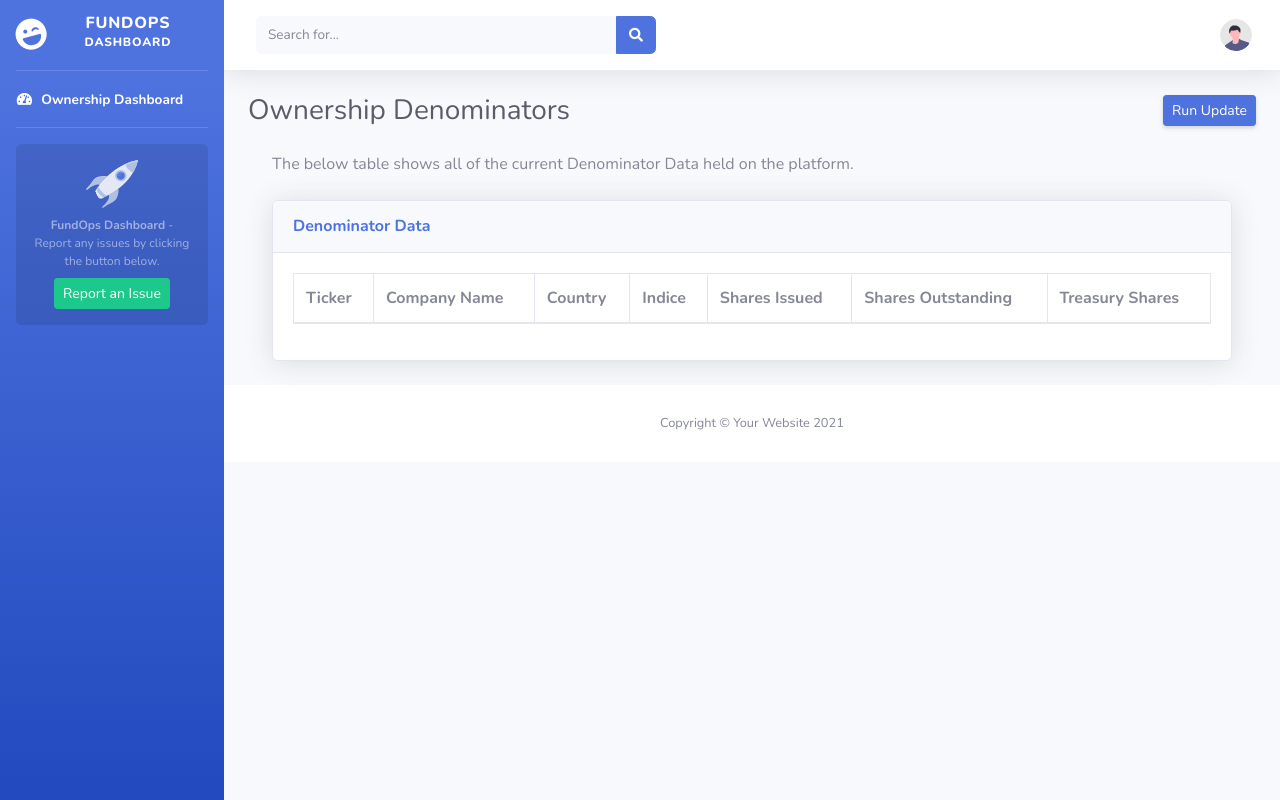
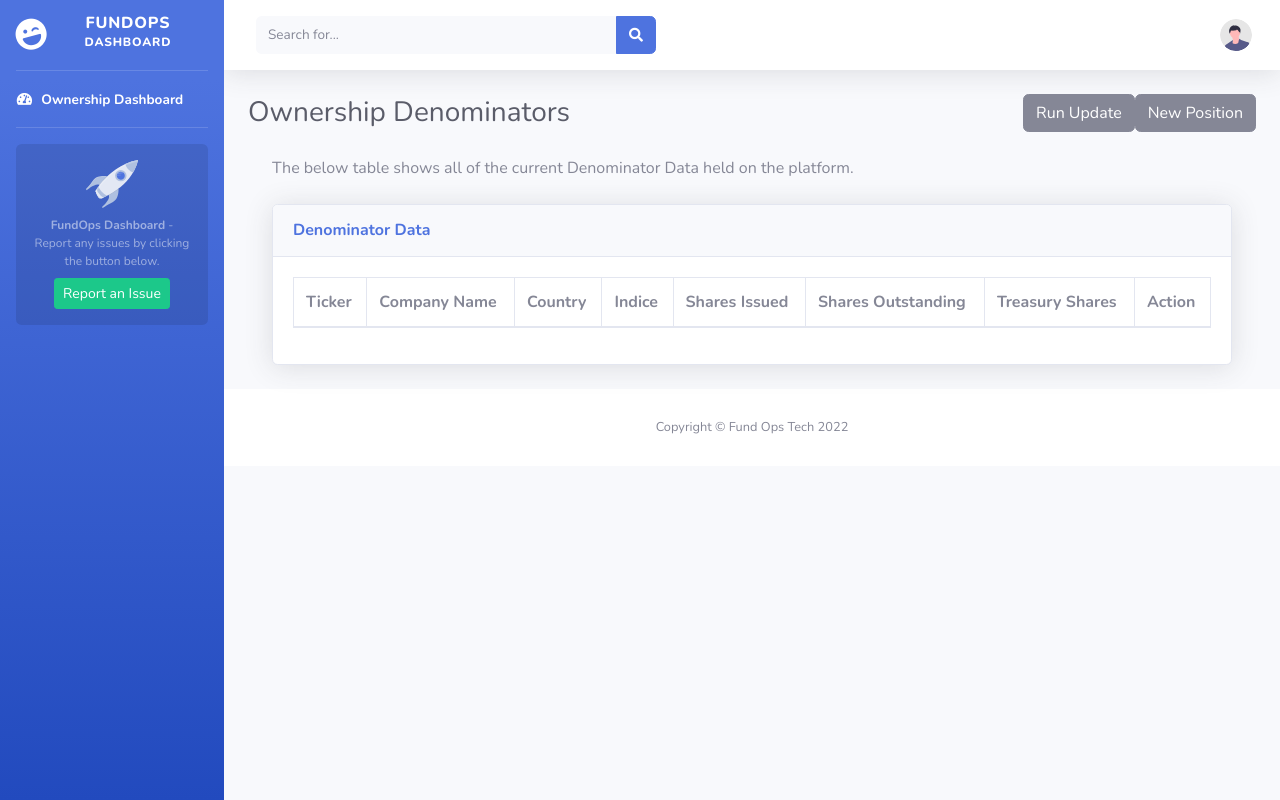
Before and after one commit to Solutionyst/Dashboard_Fund, a Django app: page / in a window 1280 px wide. Run offline with Django 4.2, Linux system fonts and the light colour scheme; data that the repository does not hold is empty; some libraries are stand-ins or nearby versions.

Commit message:
Major Update to Functionality

```diff
--- a/app/urls.py
+++ b/app/urls.py
@@ -1,7 +1,10 @@
 from django.urls import path
 from app import views
+from .models import position
 
 urlpatterns = [
-    # ex: /polls/
+
     path('', views.index, name='Dashboard'),
+    path('new-position/', views.new_position, name='new_position'),
+    path('position_delete/<str:pk>', views.Position_Delete, name='Delete_Position'),
 ]
--- a/app/views.py
+++ b/app/views.py
@@ -1,6 +1,7 @@
-from django.shortcuts import render
+from django.shortcuts import render, redirect
 from .models import position
 from .LSE_Scrape import test
+from .forms import PositionForm
 
 def index(request):
 
@@ -12,3 +13,23 @@ def index(request):
     context = {'positions': position_data}
 
     return render(request, 'index.html', context)
+
+def new_position(request):
+    positions = PositionForm
+
+    if request.method == 'POST':
+        positions = PositionForm(request.POST)
+        if positions.is_valid():
+            positions.save()
+            return redirect('Dashboard')
+
+    context = {'position_add': positions}
+    return render(request, "new-position.html", context)
+
+def Position_Delete(request,pk):
+    positions = position.objects.get(ticker=pk)
+    if request.method == 'POST':
+        positions.delete()
+        return redirect('Dashboard')
+    context = {'position_delete': positions}
+    return render(request, 'position-delete.html', context)
--- a/templates/index.html
+++ b/templates/index.html
@@ -33,10 +33,14 @@
                     <div class="d-sm-flex align-items-center justify-content-between mb-4">
                         <h1 class="h3 mb-0 text-gray-800">Ownership Denominators</h1>
 
-                        <form method="post">
-                            {% csrf_token %}
-                            <button type="submit" name="run_script"<a class="d-none d-sm-inline-block btn btn-sm btn-primary shadow-sm">
-                                <class="fas fa-download fa-sm text-white-50"></i> Run Update</a></form>
+
+                        <div class="btn-group btn-group-sm" role="group" aria-label="Basic example">
+                            <form method="post">
+                                {% csrf_token %}
+                            <button type="submit" name="run_script" class="btn btn-secondary">Run Update</button></form>
+                            <a href="new-position"><button type="button" class="btn btn-secondary">New Position</button></a>
+                        </div>
+
                     </div>
                         <!-- Begin Page Content -->
                 <div class="container-fluid">
@@ -48,7 +52,9 @@
                     <div class="card shadow mb-4">
                         <div class="card-header py-3">
                             <h6 class="m-0 font-weight-bold text-primary">Denominator Data</h6>
+
                         </div>
+
                         <div class="card-body">
                             <div class="table-responsive">
                                 <table class="table table-bordered" id="dataTable" width="100%" cellspacing="0">
@@ -61,6 +67,7 @@
                                             <th>Shares Issued</th>
                                             <th>Shares Outstanding</th>
                                             <th>Treasury Shares</th>
+                                            <th>Action</th>
                                         </tr>
                                     </thead>
                                     <tbody>
@@ -73,6 +80,7 @@
                                         <th>{{ position.shares_issued|floatformat:0|intcomma }}</th>
                                         <th>{{ position.shares_outstanding|floatformat:0|intcomma }}</th>
                                         <th>{{ position.treasury_shares|floatformat:0|intcomma }}</th>
+                                        <td><a href="{% url 'Delete_Position' position.ticker %}" class="btn btn-outline-danger btn-round">Delete</a></td>
                                     </tr>
                                     {% endfor %}
                                     </tbody>
@@ -95,7 +103,7 @@
             <footer class="sticky-footer bg-white">
                 <div class="container my-auto">
                     <div class="copyright text-center my-auto">
-                        <span>Copyright &copy; Your Website 2021</span>
+                        <span>Copyright &copy; Fund Ops Tech 2022</span>
                     </div>
                 </div>
             </footer>
```
Also changed, not shown: app/forms.py (added, +11 -0 lines), templates/new-position.html (added, +83 -0 lines), templates/position-delete.html (added, +76 -0 lines).
